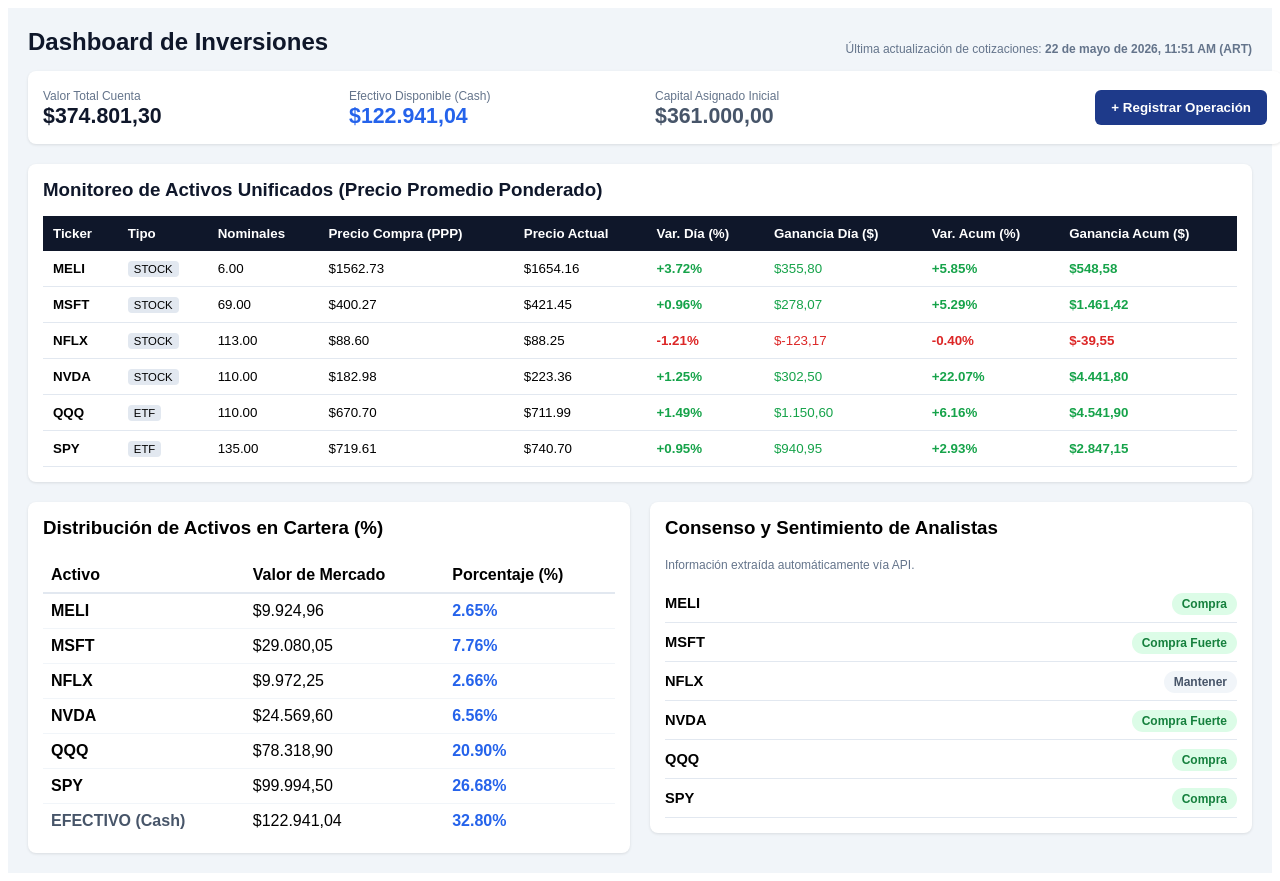
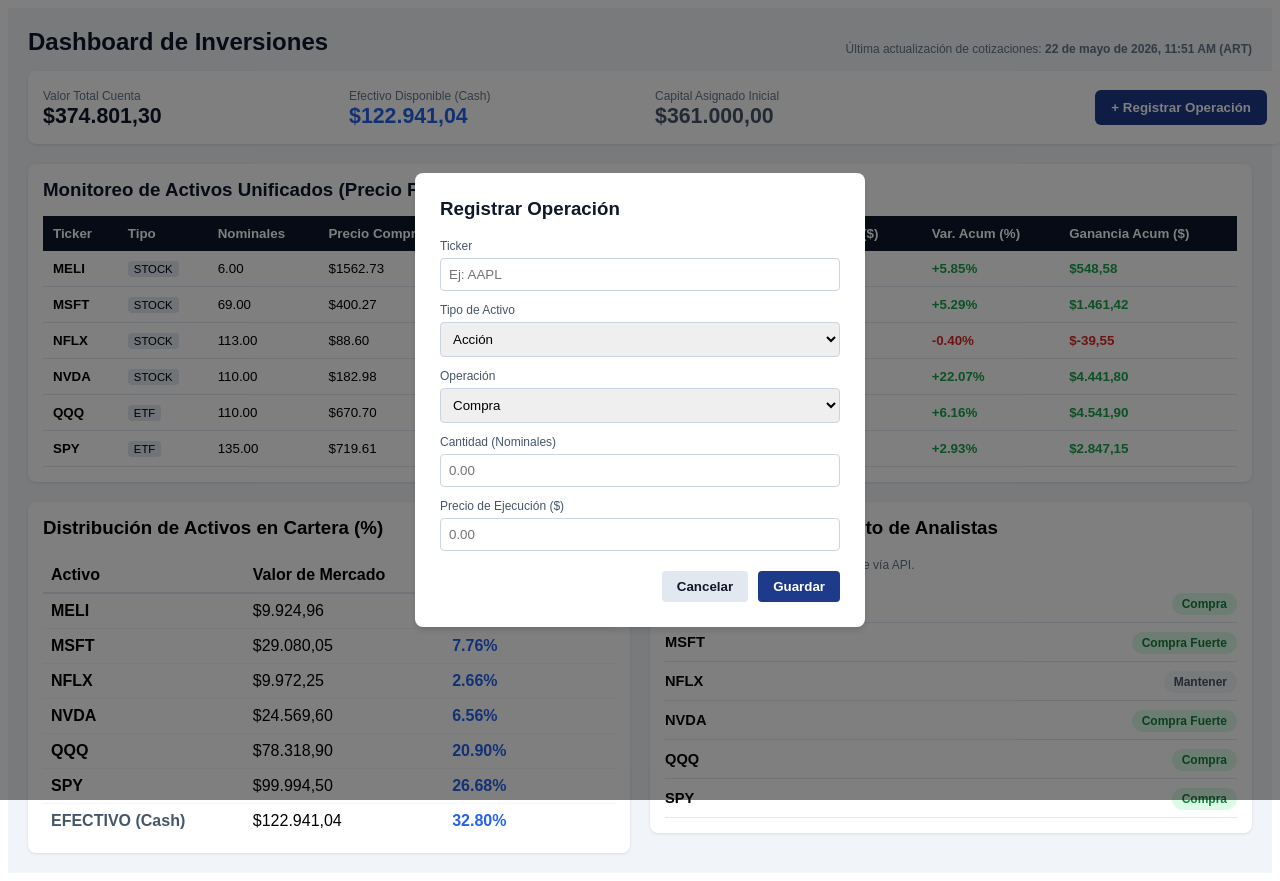
Before and after one commit to luciopetru-cloud/panel-cartera, a Next.js app: page / in a window 1280 px wide. Both pictures are taken after a click on the button "+ Registrar Operación". Built offline with nearby package versions, Linux system fonts and the light colour scheme.

Commit message:
Update index.jsx

```diff
--- a/pages/index.jsx
+++ b/pages/index.jsx
@@ -242,6 +242,49 @@
           </div>
         </div>
       </div>
+
+      {/* FORMULARIO MODAL DE NUEVA OPERACIÓN */}
+      {showModal && (
+        <div style={{ position: 'fixed', top: 0, left: 0, right: 0, bottom: 0, backgroundColor: 'rgba(0,0,0,0.5)', display: 'flex', alignItems: 'center', justifyContent: 'center' }}>
+          <div style={{ backgroundColor: 'white', padding: '25px', borderRadius: '8px', width: '400px', boxShadow: '0 4px 6px rgba(0,0,0,0.1)' }}>
+            <h3 style={{ marginTop: 0, color: '#0f172a' }}>Registrar Operación</h3>
+            <form onSubmit={handleAddTransaction}>
+              <div style={{ marginBottom: '12px' }}>
+                <label style={{ display: 'block', fontSize: '9pt', marginBottom: '5px', color: '#475569' }}>Ticker</label>
+                <input type="text" value={formTicker} onChange={e => setFormTicker(e.target.value)} required style={{ width: '100%', padding: '8px', boxSizing: 'border-box', border: '1px solid #cbd5e1', borderRadius: '4px' }} placeholder="Ej: AAPL" />
+              </div>
+              <div style={{ marginBottom: '12px' }}>
+                <label style={{ display: 'block', fontSize: '9pt', marginBottom: '5px', color: '#475569' }}>Tipo de Activo</label>
+                <select value={formAssetType} onChange={e => setFormAssetType(e.target.value)} style={{ width: '100%', padding: '8px', boxSizing: 'border-box', border: '1px solid #cbd5e1', borderRadius: '4px' }}>
+                  <option value="STOCK">Acción</option>
+                  <option value="ETF">ETF</option>
+                  <option value="CRYPTO">Criptomoneda</option>
+                </select>
+              </div>
+              <div style={{ marginBottom: '12px' }}>
+                <label style={{ display: 'block', fontSize: '9pt', marginBottom: '5px', color: '#475569' }}>Operación</label>
+                <select value={formType} onChange={e => setFormType(e.target.value)} style={{ width: '100%', padding: '8px', boxSizing: 'border-box', border: '1px solid #cbd5e1', borderRadius: '4px' }}>
+                  <option value="BUY">Compra</option>
+                  <option value="SELL">Venta</option>
+                </select>
+              </div>
+              <div style={{ marginBottom: '12px' }}>
+                <label style={{ display: 'block', fontSize: '9pt', marginBottom: '5px', color: '#475569' }}>Cantidad (Nominales)</label>
+                <input type="number" step="0.0001" value={formQty} onChange={e => setFormQty(e.target.value)} required style={{ width: '100%', padding: '8px', boxSizing: 'border-box', border: '1px solid #cbd5e1', borderRadius: '4px' }} placeholder="0.00" />
+              </div>
+              <div style={{ marginBottom: '20px' }}>
+                <label style={{ display: 'block', fontSize: '9pt', marginBottom: '5px', color: '#475569' }}>Precio de Ejecución ($)</label>
+                <input type="number" step="0.01" value={formPrice} onChange={e => setFormPrice(e.target.value)} required style={{ width: '100%', padding: '8px', boxSizing: 'border-box', border: '1px solid #cbd5e1', borderRadius: '4px' }} placeholder="0.00" />
+              </div>
+              <div style={{ display: 'flex', justifyContent: 'flex-end', gap: '10px' }}>
+                <button type="button" onClick={() => setShowModal(false)} style={{ padding: '8px 15px', border: 'none', backgroundColor: '#e2e8f0', color: '#0f172a', cursor: 'pointer', borderRadius: '4px', fontWeight: 'bold' }}>Cancelar</button>
+                <button type="submit" style={{ padding: '8px 15px', border: 'none', backgroundColor: '#1e3a8a', color: 'white', cursor: 'pointer', borderRadius: '4px', fontWeight: 'bold' }}>Guardar</button>
+              </div>
+            </form>
+          </div>
+        </div>
+      )}
+
     </div>
   );
 }
```
